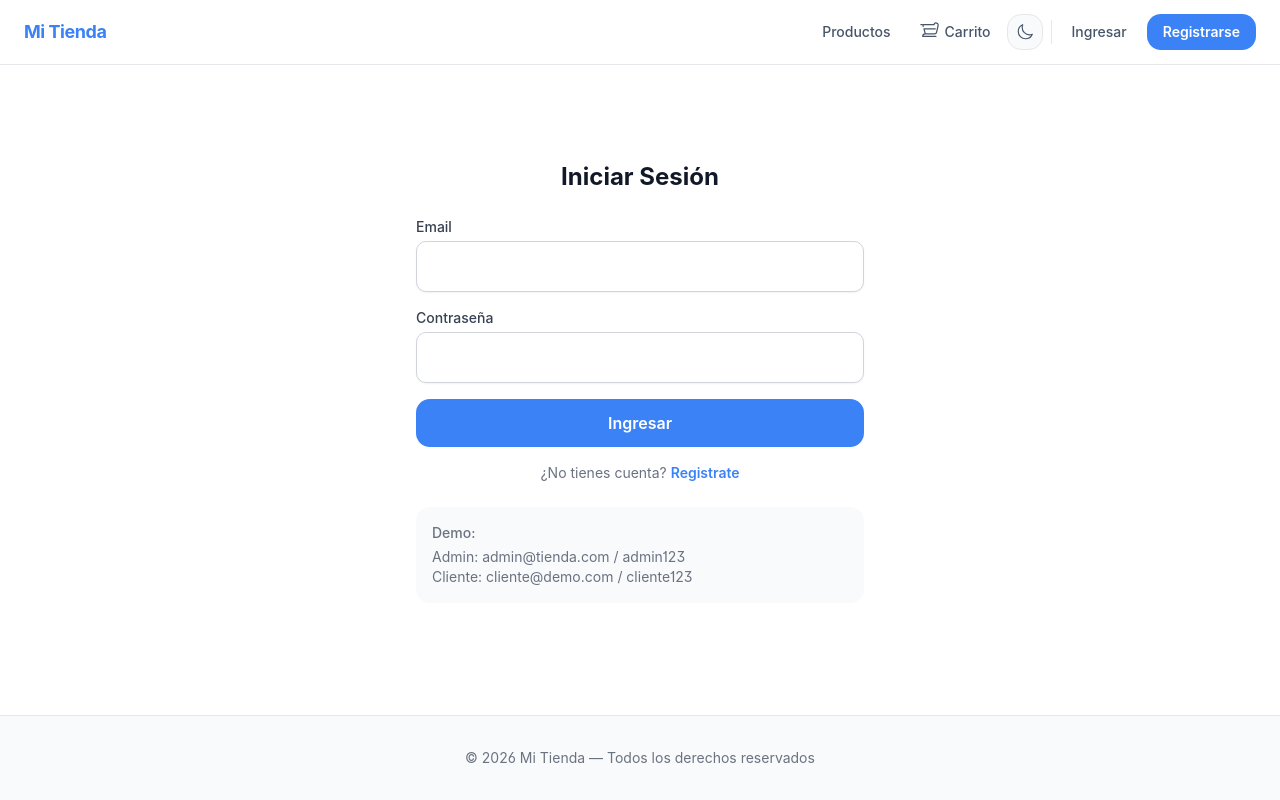
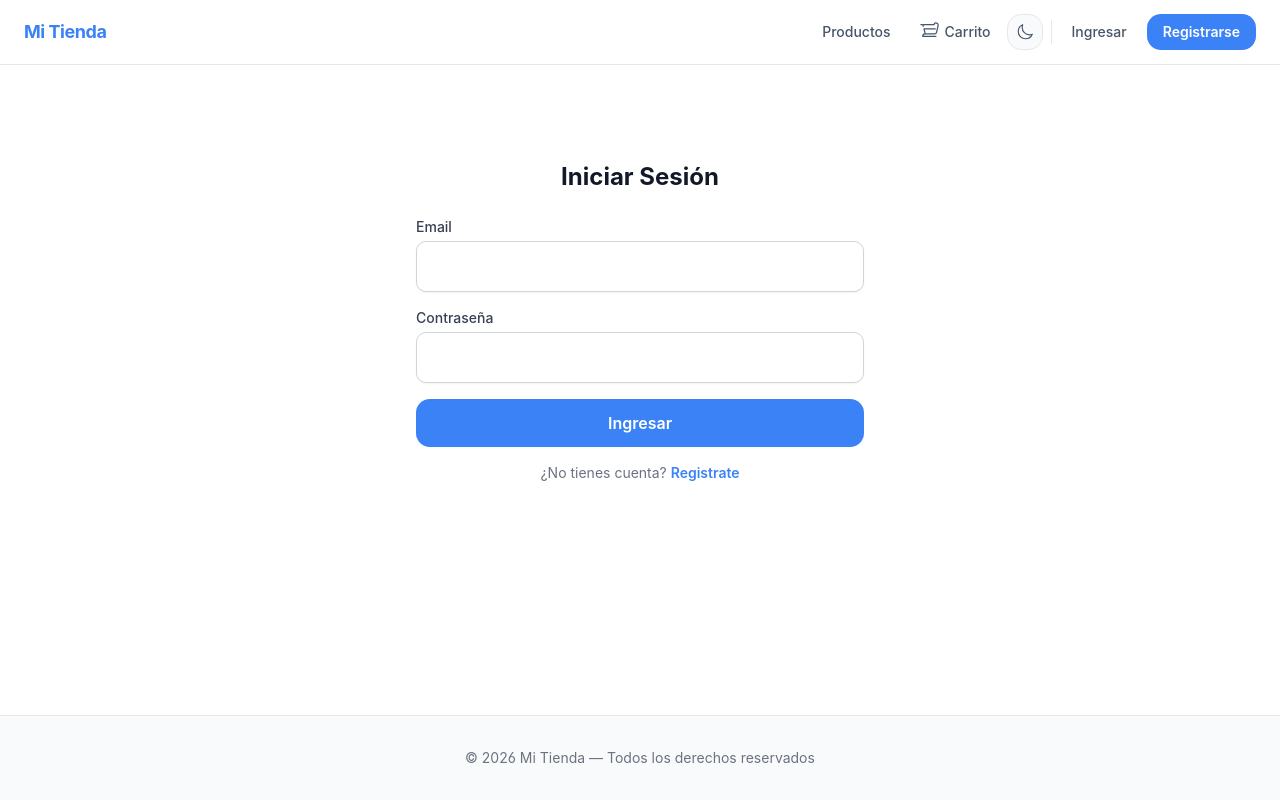
Before and after one commit to lucianoojeda36/ecommerce-frontend, a React (Vite) app: page /login in a window 1280 px wide. Built offline with nearby package versions, Linux system fonts and the light colour scheme; no server answers.

Commit message:
remove demo

```diff
--- a/src/pages/auth/Login.tsx
+++ b/src/pages/auth/Login.tsx
@@ -65,11 +65,11 @@ export default function Login() {
         ¿No tienes cuenta? <Link to="/register" className="font-semibold" style={{ color: 'var(--color-primary)' }}>Registrate</Link>
       </p>
 
-      <div className="mt-6 p-4 rounded-lg bg-gray-50 text-sm text-gray-500">
+      {/* <div className="mt-6 p-4 rounded-lg bg-gray-50 text-sm text-gray-500">
         <p className="font-medium mb-1">Demo:</p>
         <p>Admin: admin@tienda.com / admin123</p>
         <p>Cliente: cliente@demo.com / cliente123</p>
-      </div>
+      </div> */}
     </div>
   )
 }
```
